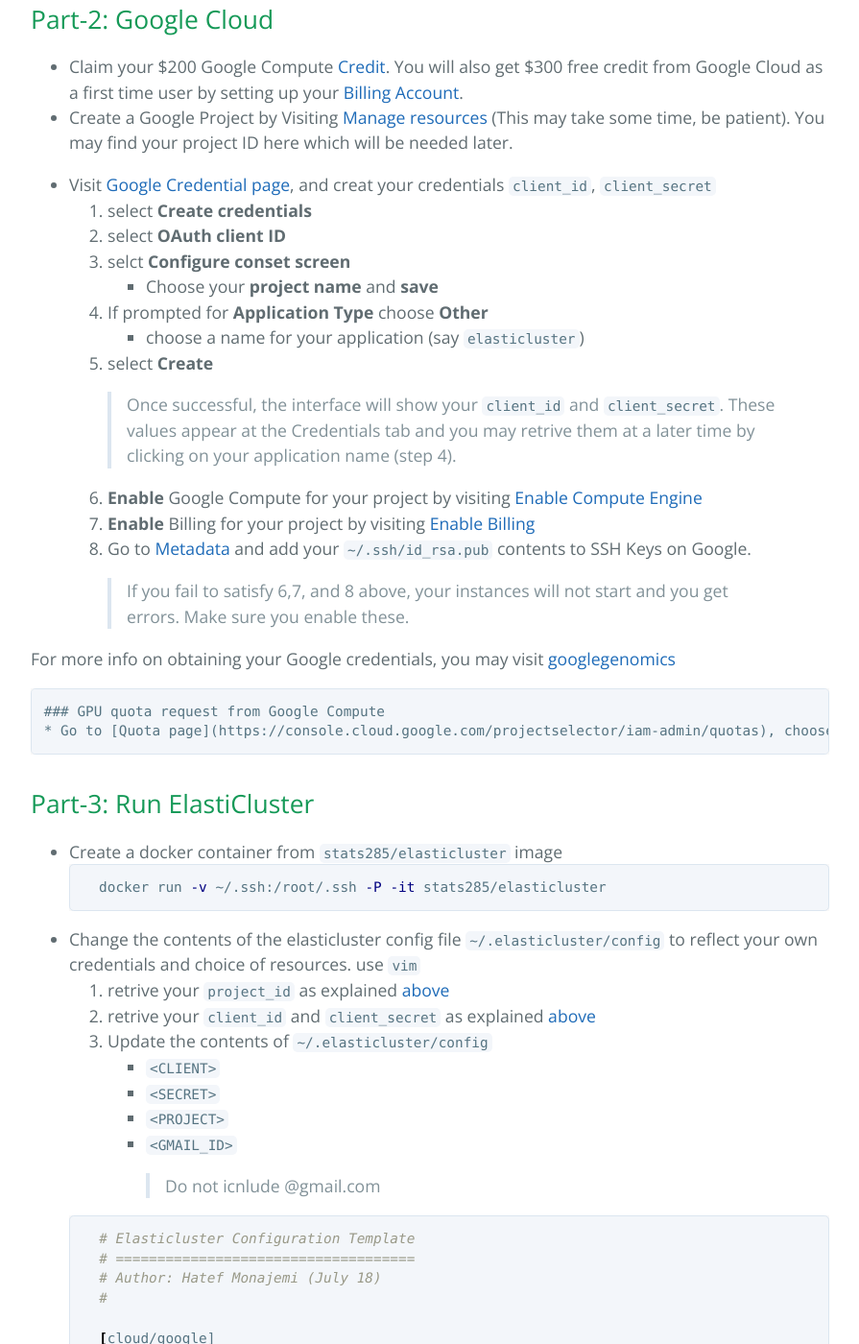
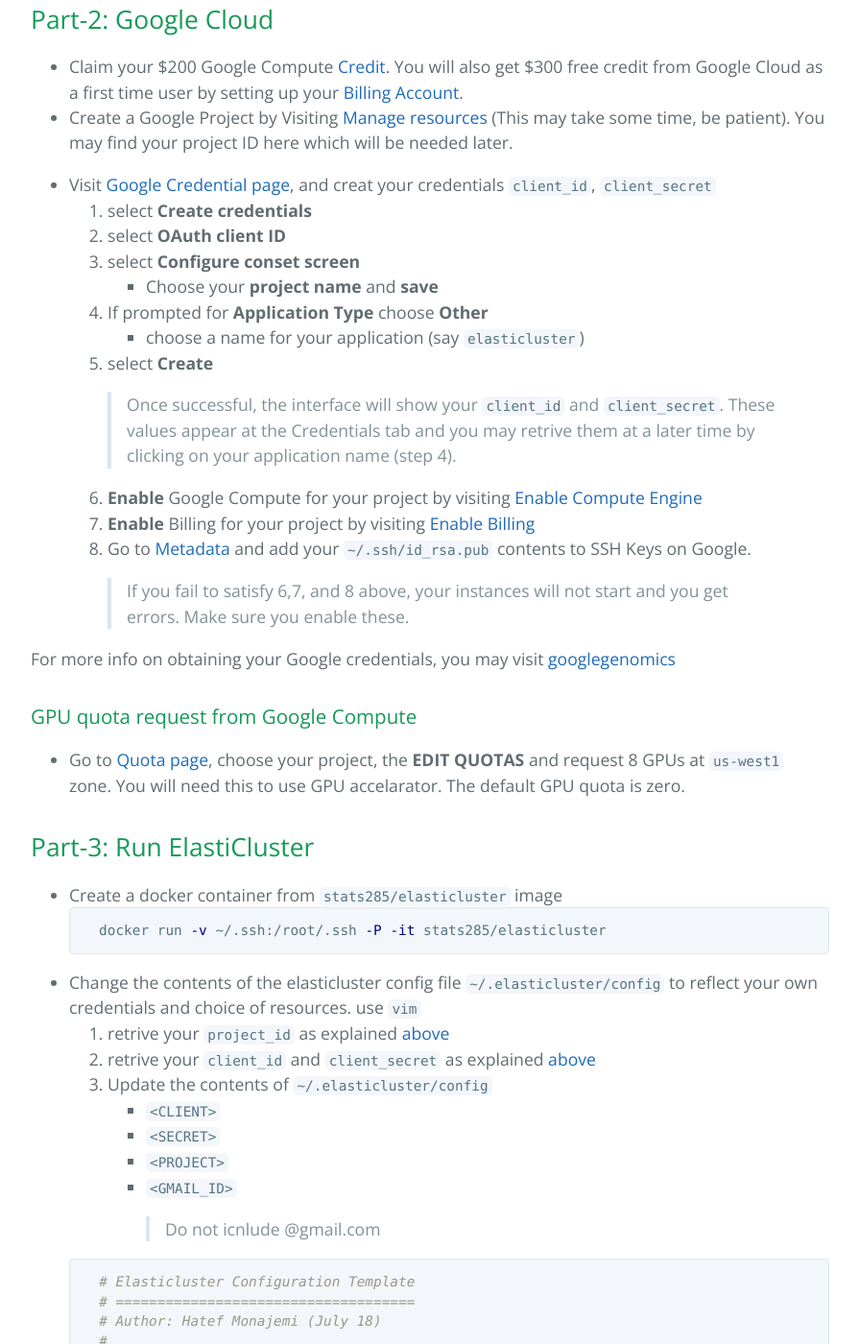
Before and after one commit to stats285/stats285.github.io, a Jekyll site: the page built from assets/assignments/02/assignment2.md, in a window 1280 px wide and 1400 px high, scrolled down 1704 px. Shown: the whole window at 96% size, without its empty margins (192-1087 px from the left). Built offline with Jekyll 4.4.1, drawn with Linux system fonts in a browser that asks for light colours; the repository's description, which GitHub fills in, is left out; our own code applies the rules of GitHub Pages for plain Markdown files.

Commit message:
added GPU quota

```diff
--- a/assets/assignments/02/assignment2.md
+++ b/assets/assignments/02/assignment2.md
@@ -60,7 +60,7 @@
 * <a id="gce-cred"></a>Visit [Google Credential page](https://console.cloud.google.com/project/_/apiui/credential), and creat your credentials `client_id`, `client_secret`
    1. select **Create credentials**
    2. select **OAuth client ID**
-   3. selct  **Configure conset screen**
+   3. select  **Configure conset screen**
         * Choose your **project name** and **save**
    4. If prompted for **Application Type** choose **Other**
         * choose a name for your application (say `elasticluster`)
@@ -77,8 +77,8 @@
 For more info on obtaining your Google credentials, you may visit [googlegenomics](http://googlegenomics.readthedocs.io/en/latest/use_cases/setup_gridengine_cluster_on_compute_engine/)
 
 
-    ### GPU quota request from Google Compute
-    * Go to [Quota page](https://console.cloud.google.com/projectselector/iam-admin/quotas), choose your project, the **EDIT QUOTAS** and request 8 GPUs at `us-west1` zone. You will need this to use GPU accelarator. The default GPU quota is zero.
+### GPU quota request from Google Compute
+* Go to [Quota page](https://console.cloud.google.com/projectselector/iam-admin/quotas), choose your project, the **EDIT QUOTAS** and request 8 GPUs at `us-west1` zone. You will need this to use GPU accelarator. The default GPU quota is zero.
 
 
 ## Part-3: Run ElastiCluster
```
